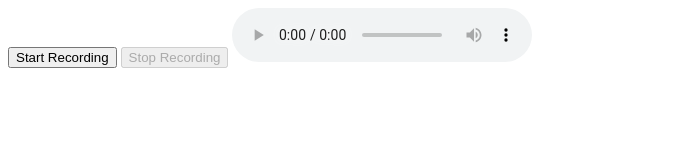
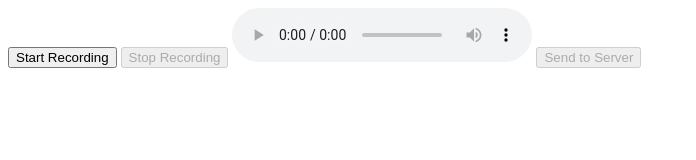
Before and after one commit to IonaSwr/ionaswr.github.io, a plain HTML site: page index.html in a window 1280 px wide. Shown: the whole page, without its empty margins (0-696 px from the left). Drawn offline with Linux system fonts and the light colour scheme.

Commit message:
Update index.html

```diff
--- a/index.html
+++ b/index.html
@@ -7,10 +7,9 @@
     <button id="startRecord">Start Recording</button>
     <button id="stopRecord" disabled>Stop Recording</button>
     <audio id="audioPlayer" controls></audio>
-
+<button id="sendToServer" disabled>Send to Server</button>
     <script>
-        // JavaScript code for recording audio will go here
-      // Select the HTML elements
+        // Select the HTML elements
 const startRecordButton = document.getElementById('startRecord');
 const stopRecordButton = document.getElementById('stopRecord');
 const audioPlayer = document.getElementById('audioPlayer');
```
